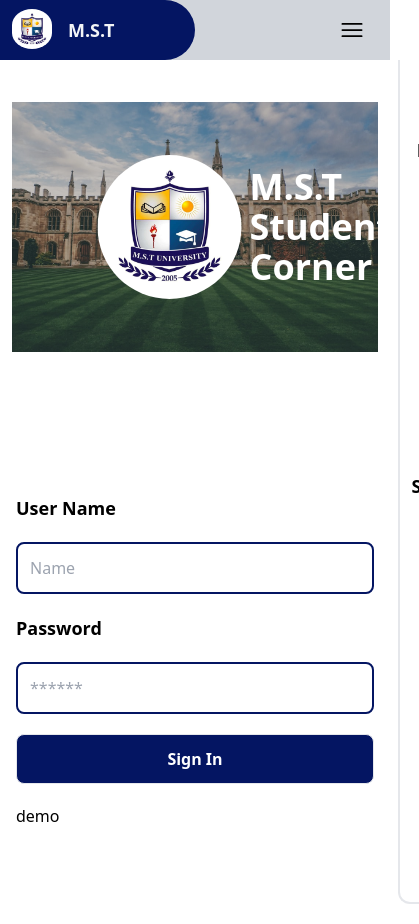
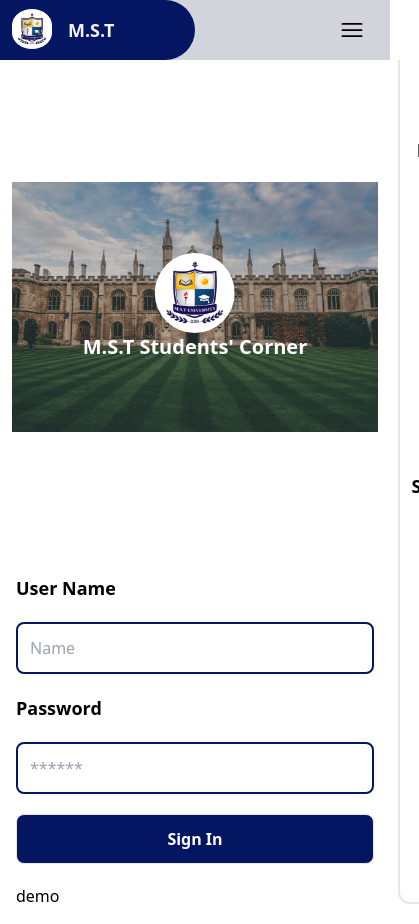
Before and after one commit to Dynamic1819/Landing-M.S.T, a website: page public/cornerLogin.html in a window 390 px wide. Shown: the whole page, 419 px wide, since content can reach past the window. Before the commit the page ends 844 px from the top, so only its background shows below. Drawn offline with Linux system fonts and the light colour scheme.

Commit message:
login update

```diff
--- a/public/cornerLogin.html
+++ b/public/cornerLogin.html
@@ -176,7 +176,7 @@
             </nav>
         </div>
     </div>
-    <main>
+    <main class="pt-20 md:pt-0">
         <!-- component -->
         <div>
             <div class="relative min-h-screen grid">
@@ -186,9 +186,9 @@
                         <div class="absolute bg-black m-3 opacity-20 inset-0 z-0"></div>
                         <img src="../assets/images/cambridge.JPG" alt="">
                         <div class="absolute top-1/2 left-1/2 transform -translate-x-1/2 -translate-y-1/2">
-                            <div class="flex items-center">
-                                <img src="../assets/images/M.S.T LOGO.jpg" alt="" class="w-36 rounded-full">
-                                <span class="text-white font-semibold text-4xl ml-2">M.S.T Students' Corner</span>
+                            <div class="md:flex items-center">
+                                <img src="../assets/images/M.S.T LOGO.jpg" alt="" class="w-20 lg:w-36 rounded-full mx-auto">
+                                <span class="text-white font-semibold text-xl md:text-2xl lg:text-4xl whitespace-nowrap md:ml-2">M.S.T Students' Corner</span>
                             </div>
                         </div>
                     </div>
```
Also changed, not shown: public/styles.css.
